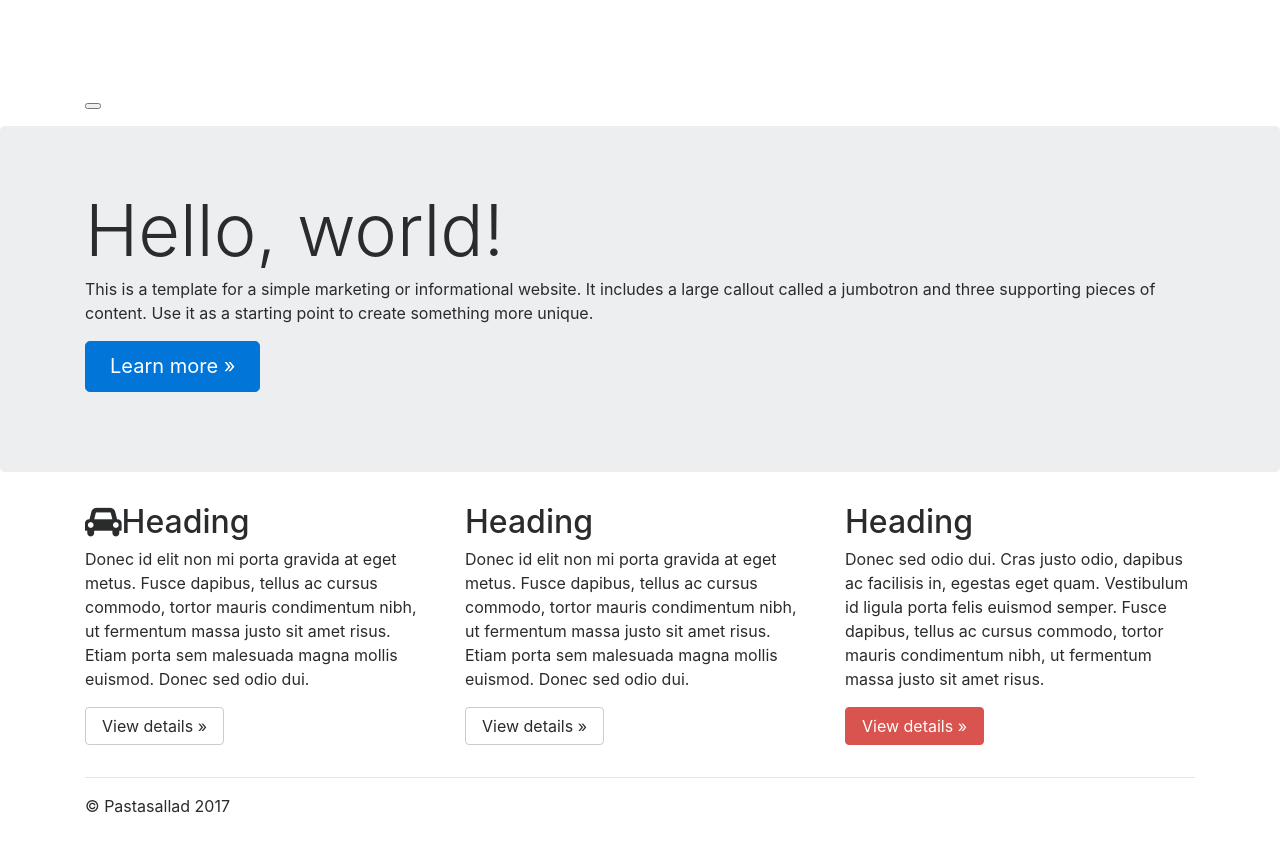
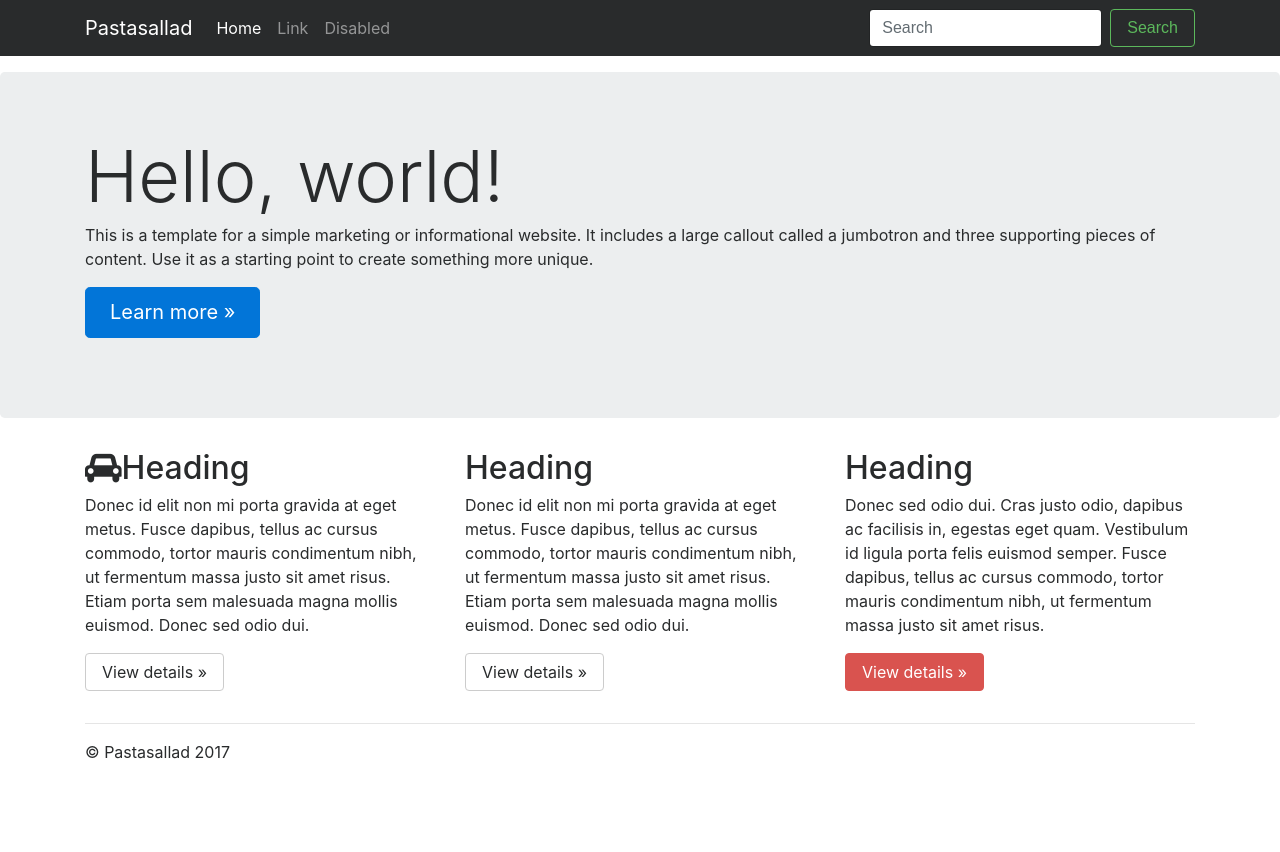
Before and after one commit to Pastasallad/pastasallad.github.io, a Jekyll site: the page built from index.html, in a window 1280 px wide. Shown: the top 852 px of the page. Built offline with Jekyll 4.4.1, drawn with Linux system fonts in a browser that asks for light colours; nearby versions of some CDN libraries.

Commit message:
Update navbar.html
Revert back

```diff
--- a/_includes/navbar.html
+++ b/_includes/navbar.html
@@ -1,32 +1,25 @@
-<nav class="navbar navbar-inverse navbar-fixed-top">
+<nav class="navbar navbar-toggleable-md navbar-inverse fixed-top bg-inverse">
+      <button class="navbar-toggler navbar-toggler-right" type="button" data-toggle="collapse" data-target="#navbarCollapse" aria-controls="navbarCollapse" aria-expanded="false" aria-label="Toggle navigation">
+        <span class="navbar-toggler-icon"></span>
+      </button>
       <div class="container">
-        <div class="navbar-header">
-          <button type="button" class="navbar-toggle collapsed" data-toggle="collapse" data-target="#navbar" aria-expanded="false" aria-controls="navbar">
-            <span class="sr-only">Toggle navigation</span>
-            <span class="icon-bar"></span>
-            <span class="icon-bar"></span>
-            <span class="icon-bar"></span>
-          </button>
-          <a class="navbar-brand" href="#">Bootstrap theme</a>
-        </div>
-        <div id="navbar" class="navbar-collapse collapse">
-          <ul class="nav navbar-nav">
-            <li class="active"><a href="#">Home</a></li>
-            <li><a href="#about">About</a></li>
-            <li><a href="#contact">Contact</a></li>
-            <li class="dropdown">
-              <a href="#" class="dropdown-toggle" data-toggle="dropdown" role="button" aria-haspopup="true" aria-expanded="false">Dropdown <span class="caret"></span></a>
-              <ul class="dropdown-menu">
-                <li><a href="#">Action</a></li>
-                <li><a href="#">Another action</a></li>
-                <li><a href="#">Something else here</a></li>
-                <li role="separator" class="divider"></li>
-                <li class="dropdown-header">Nav header</li>
-                <li><a href="#">Separated link</a></li>
-                <li><a href="#">One more separated link</a></li>
+            <a class="navbar-brand" href="#">Pastasallad</a>
+            <div class="collapse navbar-collapse" id="navbarCollapse">
+              <ul class="navbar-nav mr-auto">
+                <li class="nav-item active">
+                  <a class="nav-link" href="#">Home <span class="sr-only">(current)</span></a>
+                </li>
+                <li class="nav-item">
+                  <a class="nav-link" href="#">Link</a>
+                </li>
+                <li class="nav-item">
+                  <a class="nav-link" href="#">Disabled</a>
+                </li>
               </ul>
-            </li>
-          </ul>
-        </div><!--/.nav-collapse -->
+              <form class="form-inline mt-2 mt-md-0">
+                <input class="form-control mr-sm-2" type="text" placeholder="Search">
+                <button class="btn btn-outline-success my-2 my-sm-0" type="submit">Search</button>
+              </form>
+            </div>
       </div>
     </nav>
```
